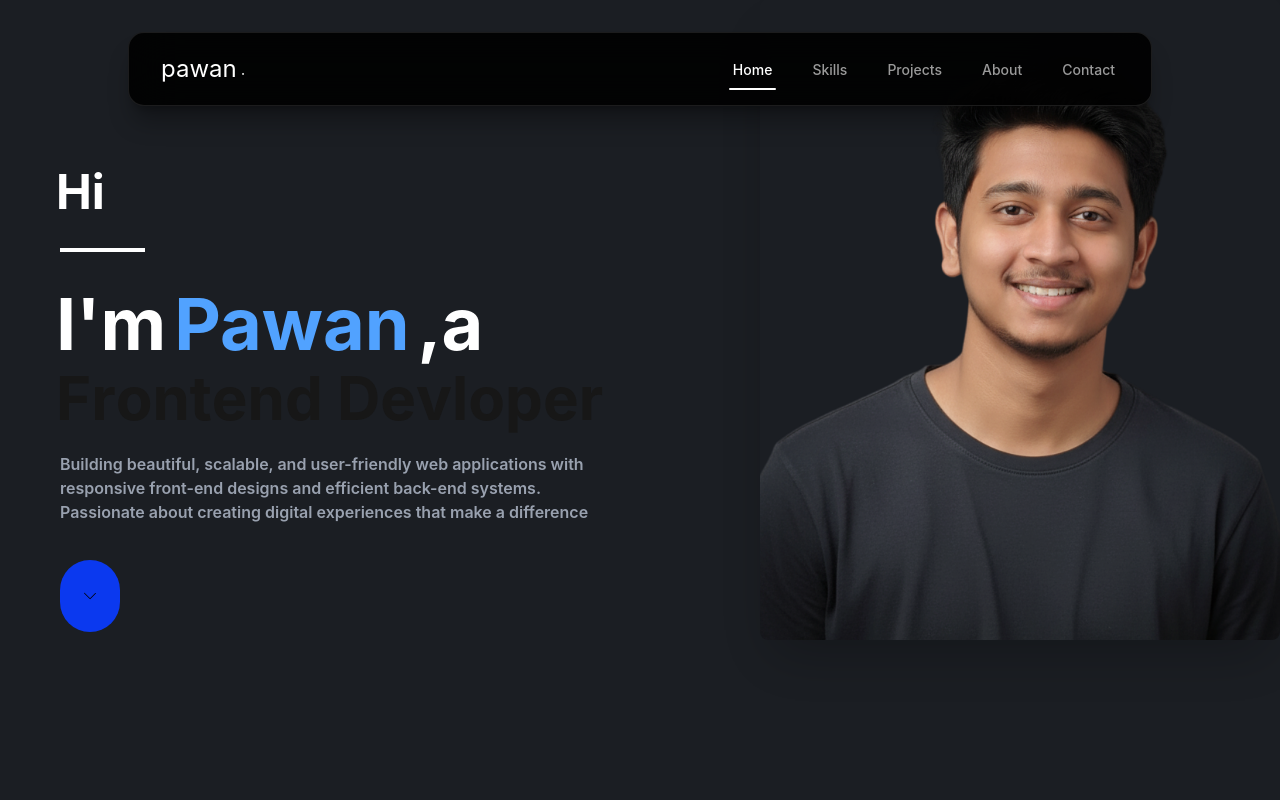
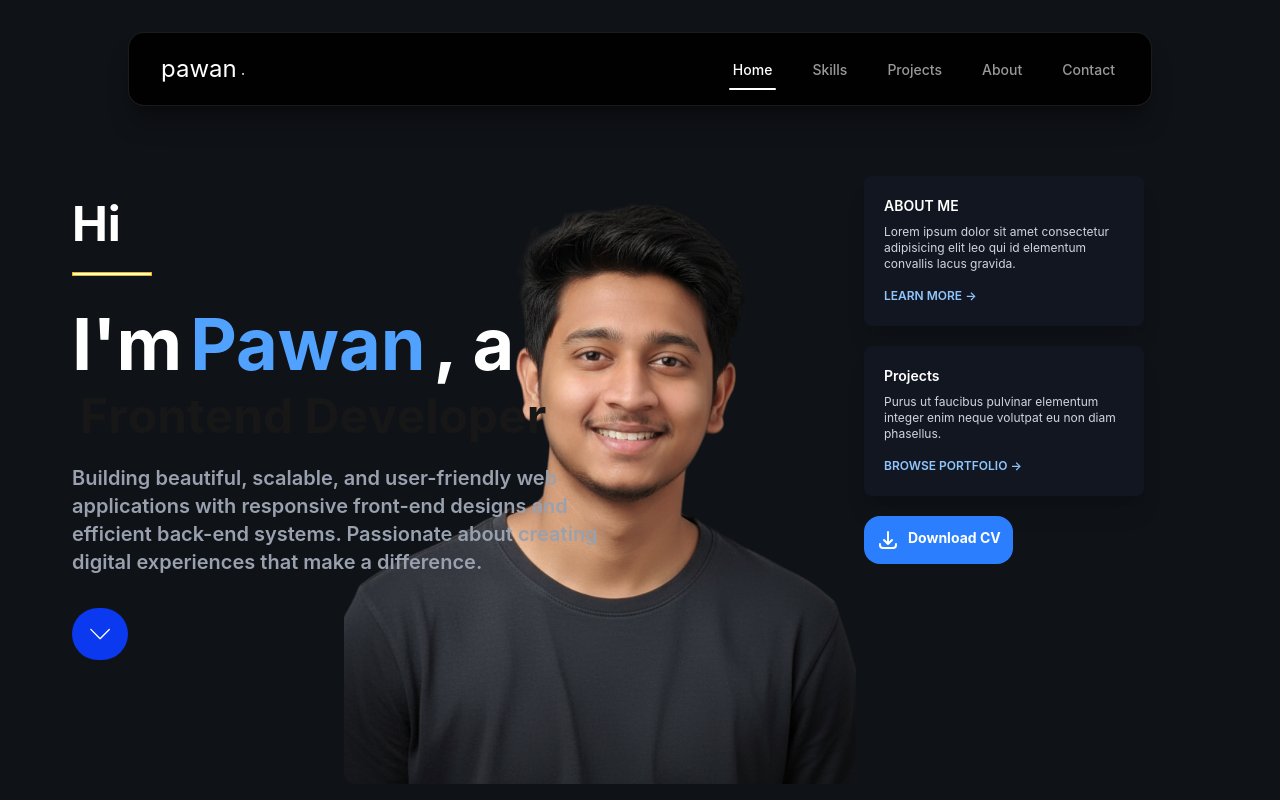
Before and after one commit to pawanprasad2/pawan_portfolio, a Next.js app: page / in a window 1280 px wide. Shown: the top 800 px of the page. Built offline with nearby package versions, Linux system fonts and the light colour scheme.

Commit message:
second commit

```diff
--- a/src/app/page.js
+++ b/src/app/page.js
@@ -2,6 +2,7 @@
 
 import React from "react";
 import { SlArrowDown } from "react-icons/sl";
+import { HiOutlineDownload } from "react-icons/hi";
 import Contactpage from "./contactMe/page";
 import Projectpage from "./project/page";
 import Aboutpage from "./about/page";
@@ -10,64 +11,155 @@ import Footer from "@/components/Footer";
 import { FlipWords } from "../components/ui/flip-words";
 import Image from "next/image";
 
-function Homepage() {
+export default function Homepage() {
   const words = [
-    "MERN Stack Devloper",
-    "Frontend Devloper",
-    "Backed Devloper",
-    "Problem Slover",
+    "MERN Stack Developer",
+    "Frontend Developer",
+    "Backend Developer",
+    "Problem Solver",
   ];
 
   return (
     <>
-      <section id="home" className="relative w-full min-h-screen bg-[#1b1e23] overflow-hidden">
-        {/* Overflowing hero image */}
-        <div className="
-          absolute left-1/2 top-0
-          -translate-x-1/2
-          md:left-auto md:right-0 md:translate-x-0
-          w-[320px] h-[400px] md:w-[520px] md:h-[640px]
-          z-10 pointer-events-none
-        ">
+      <section
+        id="home"
+        className="relative flex justify-center items-center w-full min-h-screen bg-[#0f1217] overflow-hidden"
+      >
+        {/* Portrait for mobile (background effect) */}
+        <div
+          aria-hidden="true"
+          className="absolute inset-0 w-full h-full opacity-30 block md:hidden z-0"
+        >
           <Image
             src="/image/pawanpic.png"
             alt="Pawan Developer"
             fill
-            className="object-cover rounded-lg shadow-2xl opacity-95"
+            className="object-cover"
             priority
-            sizes="(max-width: 600px) 320px, 520px"
           />
         </div>
-        {/* Foreground text block */}
-        <div className="relative z-20 flex flex-col justify-center md:flex-row items-center w-full min-h-screen px-6 py-12 md:px-12">
-          <div className="w-full md:w-[60%] flex flex-col items-start">
-            <span className="text-5xl font-bold font-sans ml-2 text-white">Hi</span>
-            <div className="border-b-4 border-white ml-3 w-[12%] mt-8"></div>
-            <div className="flex flex-wrap mt-9 mb-2 items-end">
-              <h1 className="text-5xl md:text-7xl font-bold ml-2 text-white">I'm</h1>
-              <h1 className="text-5xl md:text-7xl font-bold text-blue-400 ml-2">Pawan</h1>
-              <h1 className="text-5xl md:text-7xl font-bold text-white ml-2">,a</h1>
-            </div>
-            <FlipWords className="dark:text-blue-500 font-bold mb-6 text-3xl md:text-6xl" words={words} />
-            <h4 className="text-gray-400 ml-3 w-full md:w-[76%] font-semibold truncate overflow-hidden text-ellipsis whitespace-nowrap md:whitespace-normal">
-              Building beautiful, scalable, and user-friendly web applications with responsive front-end designs and efficient back-end systems. Passionate about creating digital experiences that make a difference
-            </h4>
-            <div id="skills" className="mt-9 ml-3 rounded-full bg-[#0b39ef] p-6 w-[60px] flex justify-center items-center">
-              <SlArrowDown className="size-6" />
-            </div>
+
+        {/* Portrait for desktop (right side) */}
+        <div
+          aria-hidden="true"
+          className="
+            absolute inset-y-0 right-4 sm:right-6
+            hidden md:flex items-center
+            md:w-[45vw] lg:w-[40vw] md:h-[85vh] lg:h-[80vh]
+            z-10
+            pointer-events-none
+            mr-0 md:mr-60 lg:mr-65 xl:mr-100
+            mt-0 md:mt-22 lg:mt-36
+          "
+        >
+          <div className="relative w-full h-full rounded-xl overflow-hidden">
+            <Image
+              src="/image/pawanpic.png"
+              alt="Pawan Developer"
+              fill
+              className="object-cover"
+              priority
+            />
           </div>
-          {/* Spacer for right image alignment */}
-          <div className="hidden md:block md:w-[40%]" />
         </div>
 
-        <section id="skills"><Skillspage /></section>
-        <section id="projects"><Projectpage /></section>
-        <section id="about"><Aboutpage /></section>
-        <section id="contact"><Contactpage /></section>
-        <section id="footer"><Footer /></section>
+        {/* Right-side cards (desktop only) */}
+        <aside
+          className="
+            absolute top-[18%]  md:top-[25%] lg:top-[22%]
+            right-4 sm:right-8 md:right-14 lg:right-18 xl:right-34
+            hidden md:flex flex-col gap-5 w-[260px] lg:w-[280px]
+            z-30
+          "
+        >
+          <div className="rounded-lg bg-[#131722]/90 text-white p-5 shadow-xl">
+            <h3 className="text-sm font-semibold">ABOUT ME</h3>
+            <p className="mt-2 text-xs text-gray-300">
+              Lorem ipsum dolor sit amet consectetur adipisicing elit leo qui id
+              elementum convallis lacus gravida.
+            </p>
+            <button className="mt-4 text-xs font-semibold text-blue-300 hover:underline">
+              LEARN MORE →
+            </button>
+          </div>
+
+          <div className="rounded-lg bg-[#131722]/90 text-white p-5 shadow-xl">
+            <h3 className="text-sm font-semibold">Projects</h3>
+            <p className="mt-2 text-xs text-gray-300">
+              Purus ut faucibus pulvinar elementum integer enim neque volutpat
+              eu non diam phasellus.
+            </p>
+            <button className="mt-4 text-xs font-semibold text-blue-300 hover:underline">
+              BROWSE PORTFOLIO →
+            </button>
+          </div>
+
+          <div className="btn-1">
+            <button className="p-3 bg-blue-500 flex text-sm text-white font-bold rounded-2xl">
+              <HiOutlineDownload className="mr-2" size="24" /> Download CV
+            </button>
+          </div>
+        </aside>
+
+        {/* Hero text */}
+        <div
+          className="
+            relative mt-10
+            z-40 max-w-2xl px-6 py-12 md:px-10 lg:px-12
+            text-center md:text-left
+            md:mr-55  md:mt-20   lg:mr-95 lg:mt-15 xl:mr-140
+          "
+        >
+          <span className="text-4xl sm:text-5xl md:text-5xl font-bold text-white">
+            Hi{" "}
+          </span>
+          <div className="mt-6 h-1 w-[80px] border border-yellow-500 sm:w-[19%] mx-auto md:mx-0 bg-white md:w-[80px]" />
+          <div className="mt-8 mb-3 flex flex-wrap justify-center md:justify-start items-end">
+            <h1 className="text-4xl sm:text-5xl md:text-6xl lg:text-7xl font-bold text-white">
+              I'm
+            </h1>
+            <h1 className="text-4xl sm:text-5xl md:text-6xl lg:text-7xl font-bold text-blue-400 ml-2">
+              Pawan
+            </h1>
+            <h1 className="text-4xl sm:text-5xl md:text-6xl lg:text-7xl font-bold text-white ml-2">
+              , a
+            </h1>
+          </div>
+
+          <FlipWords
+            className="text-2xl sm:text-3xl md:text-4xl lg:text-5xl font-bold dark:text-blue-400"
+            words={words}
+          />
+
+          <p className="mt-6 text-gray-400  font-semibold text-sm sm:text-base md:w-[90%] lg:w-[45vw]  md:text-l lg:text-xl">
+            Building beautiful, scalable, and user-friendly web applications
+            with responsive front-end designs and efficient back-end systems.
+            Passionate about creating digital experiences that make a
+            difference.
+          </p>
+
+          <div className="mt-8 mx-auto md:mx-0 rounded-full bg-[#0b39ef] p-4 w-[56px] flex justify-center items-center">
+            <SlArrowDown className="text-white text-xl" />
+          </div>
+        </div>
+      </section>
+
+      {/* other section */}
+      <section id="skills">
+        <Skillspage />
+      </section>
+      <section id="projects">
+        <Projectpage />
+      </section>
+      <section id="about">
+        <Aboutpage />
+      </section>
+      <section id="contact">
+        <Contactpage />
+      </section>
+      <section id="footer">
+        <Footer />
       </section>
     </>
   );
 }
-
-export default Homepage;
```
